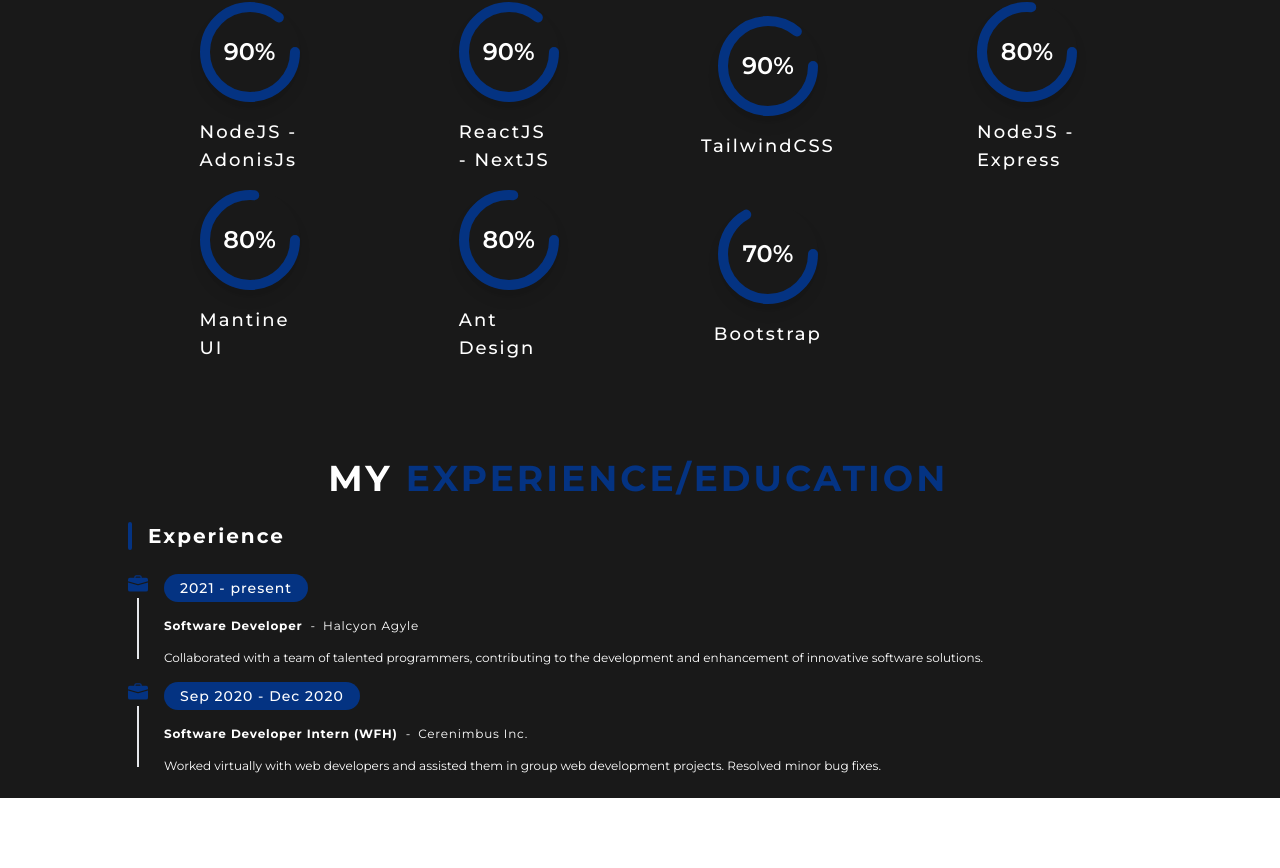
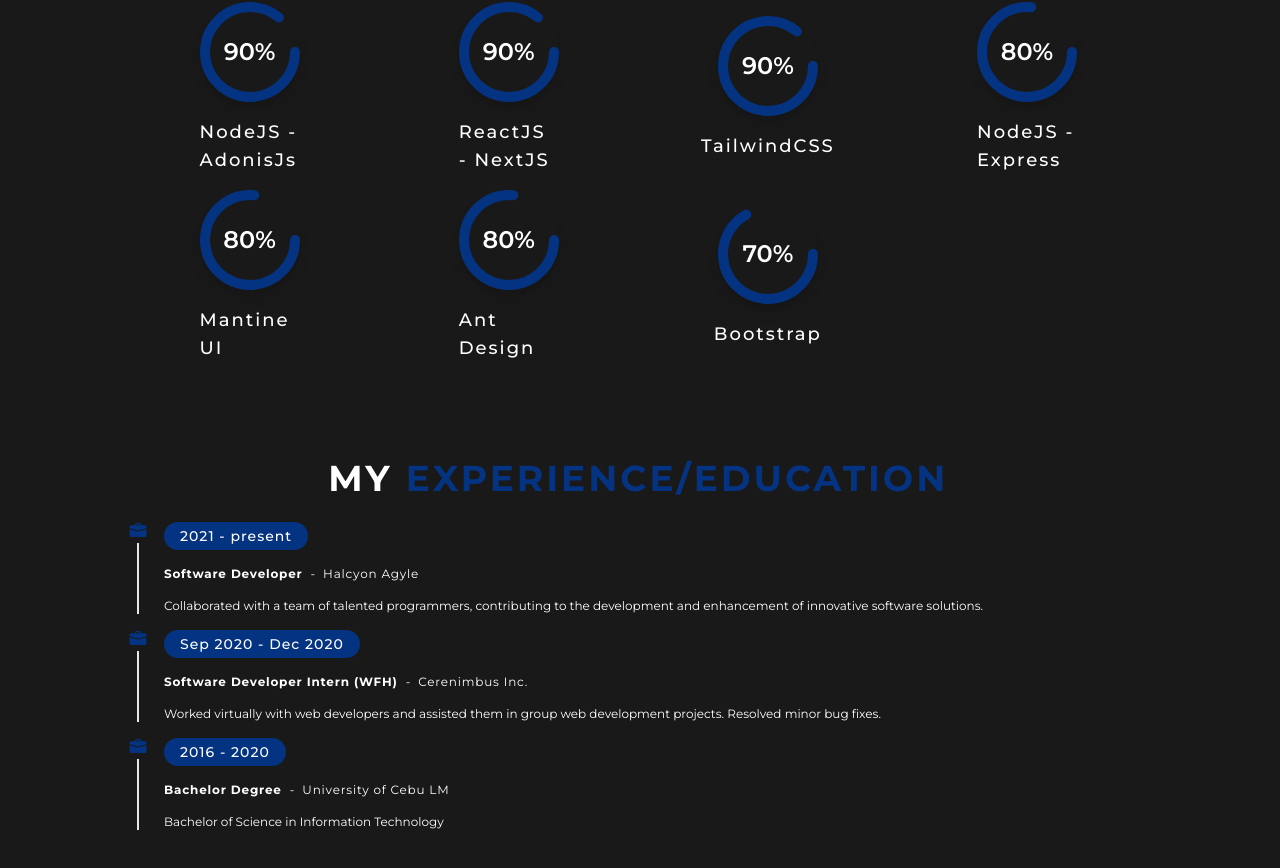
Before and after one commit to Mark-Anthony-Roda/mark-anthony-roda, a Next.js app: page / in a window 1280 px wide. Shown: the part 1912-2780 px from the top of the page. Before the commit the page ends 2710 px from the top, so only its background shows below. Built offline with nearby package versions, Linux system fonts and the light colour scheme.

Commit message:
feat: portfolio
Signed-off-by: Mark-Anthony-Roda <rodamarkanthony90@gmail.com>

```diff
--- a/app/page.tsx
+++ b/app/page.tsx
@@ -3,6 +3,7 @@
 import HeroBanner from "@/components/sections/HeroBanner";
 import MyExperienceEducation from "@/components/sections/MyExperienceEducation";
 import MySkills from "@/components/sections/MySkills";
+import Socials from "@/components/sections/Socials";
 export default function Home() {
   return (
     <div className="pb-[75px] md:pb-6 flex flex-col gap-6">
@@ -14,6 +15,8 @@
         <MySkills />
 
         <MyExperienceEducation />
+
+        <Socials />
       </div>
     </div>
   );
--- a/components/layout/DefaultLayout.tsx
+++ b/components/layout/DefaultLayout.tsx
@@ -1,5 +1,5 @@
 "use client";
-import { ReactNode, useEffect } from "react";
+import { ReactNode, useEffect, useRef } from "react";
 import useNavigation from "@/lib/store/sectionNavigationStore";
 import { useShallow } from "zustand/react/shallow";
 import FloatingMenu from "./FloatingMenu";
@@ -7,6 +7,8 @@
 import useTheme from "@/lib/store/themeStore";
 
 export default function DefaultLayout({ children }: { children: ReactNode }) {
+  const observer = useRef<IntersectionObserver | null>(null);
+
   const { navigations, handleScroll } = useNavigation(
     useShallow((state) => ({
       navigations: state.navigations,
@@ -14,19 +16,41 @@
     }))
   );
 
-  const { theme, classTheme } = useTheme(
+  const { theme, classTheme, getInitialTheme } = useTheme(
     useShallow((state) => ({
       theme: state.theme,
       classTheme: state.class,
+      getInitialTheme: state.getInitialTheme,
     }))
   );
 
   useEffect(() => {
-    window.addEventListener("scroll", handleScroll);
+    getInitialTheme();
+  }, [getInitialTheme]);
+
+  useEffect(() => {
+    observer.current = new IntersectionObserver(
+      (entries) => {
+        entries.forEach((entry) => {
+          if (entry.isIntersecting) {
+            useNavigation.setState({ active: entry.target.id });
+          }
+        });
+      },
+      { threshold: 0.5 }
+    );
+
+    navigations.forEach((section) => {
+      const target = document.getElementById(section.id);
+      if (target) {
+        observer.current?.observe(target);
+      }
+    });
+
     return () => {
-      window.removeEventListener("scroll", handleScroll);
+      observer.current?.disconnect();
     };
-  }, [handleScroll]);
+  }, [navigations]);
 
   return (
     <div
--- a/components/layout/HeadingMenu.tsx
+++ b/components/layout/HeadingMenu.tsx
@@ -44,8 +44,8 @@
         return (
           <div
             key={index}
-            data-tooltip-id={`tooltip-${index}`}
-            data-tooltip-content={item.name}
+            // data-tooltip-id={`tooltip-${index}`}
+            // data-tooltip-content={item.name}
           >
             <Button
               onClick={() => scrollToElement(item.id)}
@@ -53,13 +53,13 @@
             >
               {createElement(item.icon, { size: "20" })}
             </Button>
-            <Tooltip id={`tooltip-${index}`} place="top" />
+            {/* <Tooltip id={`tooltip-${index}`} place="top" /> */}
           </div>
         );
       })}
       <div
-        data-tooltip-id={`theme`}
-        data-tooltip-content={theme === "dark" ? `Light mode` : `Dark mode`}
+      // data-tooltip-id={`theme`}
+      // data-tooltip-content={theme === "dark" ? `Light mode` : `Dark mode`}
       >
         <Button
           onClick={toggleTheme}
@@ -71,7 +71,7 @@
             size: "20",
           })}
         </Button>
-        <Tooltip id={`theme`} place="right" />
+        {/* <Tooltip id={`theme`} place="right" /> */}
       </div>
     </div>
   );
--- a/components/sections/AboutMe.tsx
+++ b/components/sections/AboutMe.tsx
@@ -63,7 +63,7 @@
       className="w-full flex flex-col gap-6 justify-center items-center"
     >
       <h2
-        className={`text-xl md:text-4xl font-bold tracking-[3px] uppercase`}
+        className={`text-xl md:text-4xl font-bold tracking-[3px] uppercase text-center`}
         style={{ color: classTheme[theme].textColor }}
       >
         About{" "}
--- a/components/sections/HeroBanner.tsx
+++ b/components/sections/HeroBanner.tsx
@@ -1,7 +1,6 @@
 "use client";
 
 import Image from "next/image";
-import Button from "../core/Button";
 import profilePicture from "@/public/images/profile/profile.webp";
 import { TypeAnimation } from "react-type-animation";
 import { IoMdDownload } from "react-icons/io";
@@ -56,10 +55,14 @@
               me to contribute effectively to full-stack development projects.
             </p>
 
-            <Button>
+            <a
+              href={"/resume/Mark-Roda-Resume.pdf"}
+              download={"mark-roda-resume"}
+              className="bg-[#043382] font-bold text-white py-2 px-6 md:w-fit rounded-full hover:bg-[#042B6B] flex gap-4 justify-center items-center"
+            >
               <p>Download Resume</p>
               <IoMdDownload />
-            </Button>
+            </a>
           </div>
           <motion.div
             initial={{ scale: 0 }}
--- a/components/sections/MyExperienceEducation.tsx
+++ b/components/sections/MyExperienceEducation.tsx
@@ -30,7 +30,8 @@
   const education = [
     {
       year: "2016 - 2020",
-      school: "University of Cebu Lapu-Lapu and Mandaue",
+      position: "Bachelor Degree",
+      school: "University of Cebu LM",
       course: "Bachelor of Science in Information Technology",
     },
   ];
@@ -40,7 +41,7 @@
       className="w-full flex flex-col gap-6 justify-center items-center"
     >
       <h2
-        className={`text-xl md:text-4xl font-bold tracking-[3px] uppercase`}
+        className={`text-xl md:text-4xl font-bold tracking-[3px] uppercase text-center`}
         style={{ color: classTheme[theme].textColor }}
       >
         My{" "}
@@ -52,25 +53,35 @@
         </span>
       </h2>
 
-      <div className="flex gap-4 w-full px-8 sm:px-18 md:px-24 lg:px-32">
-        <div
-          className={`w-1 h-7 rounded`}
-          style={{ backgroundColor: classTheme[theme].primaryBackground }}
-        />
-        <h3
-          className={`text-base sm:text-xl font-bold tracking-[2px]`}
-          style={{ color: classTheme[theme].textColor }}
-        >
-          Experience
-        </h3>
-      </div>
-
       <div className="flex flex-col w-full text-[#043382] gap-4 px-8 sm:px-18 md:px-24 lg:px-32">
         {experiences.map((item, index) => (
           <div key={index} className="flex gap-4">
             <div className="flex flex-col gap-1 justify-start items-center">
               <BsFillBriefcaseFill size={20} />
-              <div className="border w-[1px] h-[66%]" />
+              <div className="border w-[1px] h-[90%]" />
+            </div>
+            <div
+              className="flex flex-col gap-4"
+              style={{ color: classTheme[theme]?.textColor }}
+            >
+              <p className="px-4 py-1 text-sm rounded-full bg-[#043382] font-medium tracking-[1px] w-fit text-white">
+                {item.year}
+              </p>
+              <div className="flex gap-2 text-xs">
+                <p className="font-bold tracking-[0.8px]">{item.position}</p>
+                <p>-</p>
+                <p className="tracking-[0.8px]">{item.company}</p>
+              </div>
+              <p className="text-xs">{item.description}</p>
+            </div>
+          </div>
+        ))}
+
+        {education.map((item, index) => (
+          <div key={index} className="flex gap-4">
+            <div className="flex flex-col gap-1 justify-start items-center">
+              <BsFillBriefcaseFill size={20} />
+              <div className="border w-[1px] h-[90%]" />
             </div>
             <div
               className="flex flex-col gap-4"
@@ -82,9 +93,9 @@
               <div className="flex gap-2 text-xs">
                 <p className="font-bold tracking-[0.8px]">{item.position}</p>
                 <p>-</p>
-                <p className="tracking-[0.8px]">{item.company}</p>
+                <p className="tracking-[0.8px]">{item.school}</p>
               </div>
-              <p className="text-xs">{item.description}</p>
+              <p className="text-xs">{item.course}</p>
             </div>
           </div>
         ))}
--- a/components/sections/MySkills.tsx
+++ b/components/sections/MySkills.tsx
@@ -75,7 +75,7 @@
     >
       <h2
         id="about-me"
-        className={`text-xl md:text-4xl font-bold tracking-[3px] uppercase`}
+        className={`text-xl md:text-4xl font-bold tracking-[3px] uppercase text-center`}
         style={{ color: classTheme[theme].textColor }}
       >
         My{" "}
--- /dev/null
+++ b/components/sections/Socials.tsx
@@ -0,0 +1,73 @@
+import useTheme from "@/lib/store/themeStore";
+import Link from "next/link";
+import { BiLogoGmail } from "react-icons/bi";
+import { FaFacebook, FaLinkedin, FaPhoneAlt } from "react-icons/fa";
+import { useShallow } from "zustand/react/shallow";
+
+export default function Socials() {
+  const { theme, classTheme } = useTheme(
+    useShallow((state) => ({
+      theme: state.theme,
+      classTheme: state.class,
+    }))
+  );
+
+  return (
+    <section
+      id="socials"
+      className="w-full flex flex-col gap-6 justify-center items-center"
+    >
+      <h2
+        className={`text-xl md:text-4xl font-bold tracking-[3px] uppercase`}
+        style={{ color: classTheme[theme].textColor }}
+      >
+        Contact{" "}
+        <span
+          className={`tracking-[3px] font-bold`}
+          style={{ color: classTheme[theme].textHightlight }}
+        >
+          me
+        </span>
+      </h2>
+
+      <div className="flex gap-4">
+        <div className="flex gap-2 text-red-500 items-center">
+          <BiLogoGmail size={20} />
+          <p
+            className="text-xs"
+            style={{ color: classTheme[theme]?.textColor }}
+          >
+            rodamarkanthony90@gmail.com
+          </p>
+        </div>
+
+        <div className="flex gap-2 text-green-500 items-center">
+          <FaPhoneAlt size={20} />
+          <p
+            className="text-xs"
+            style={{ color: classTheme[theme]?.textColor }}
+          >
+            09558543435
+          </p>
+        </div>
+      </div>
+      <div className="grid grid-cols-2 gap-6">
+        <Link
+          href={"https://www.facebook.com/MarkSuperDuperGwapo/"}
+          className="text-[#1877F2]"
+        >
+          <FaFacebook size={32} />
+        </Link>
+
+        <Link
+          href={
+            "https://www.linkedin.com/in/mark-anthony-roda-0427921b6?utm_source=share&utm_campaign=share_via&utm_content=profile&utm_medium=android_app"
+          }
+          className="text-[#0077B5]"
+        >
+          <FaLinkedin size={32} />
+        </Link>
+      </div>
+    </section>
+  );
+}
--- a/lib/store/sectionNavigationStore.ts
+++ b/lib/store/sectionNavigationStore.ts
@@ -1,6 +1,7 @@
 import { FunctionComponent } from "react";
 import { GiMeepleGroup, GiSkills } from "react-icons/gi";
 import { ImProfile } from "react-icons/im";
+import { IoMdMailOpen } from "react-icons/io";
 import { MdPerson4 } from "react-icons/md";
 import { create } from "zustand";
 const useNavigation = create<{
@@ -35,6 +36,11 @@
       icon: GiMeepleGroup,
       id: "experience",
     },
+    {
+      name: "Socials",
+      icon: IoMdMailOpen,
+      id: "socials",
+    },
   ],
   activeHandler: (to: string) => {
     set({ active: to });
--- a/lib/store/themeStore.ts
+++ b/lib/store/themeStore.ts
@@ -3,6 +3,7 @@
   theme: "dark" | "light";
   class: { [key: string]: { [key: string]: string } };
   toggleTheme: () => void;
+  getInitialTheme: () => void;
 }>((set, get) => ({
   theme: "dark",
   class: {
@@ -24,9 +25,16 @@
 
     if (currentTheme === "dark") {
       set({ theme: "light" });
+      localStorage.setItem("theme", "light");
     } else {
       set({ theme: "dark" });
+      localStorage.setItem("theme", "dark");
     }
+  },
+  getInitialTheme: () => {
+    const theme: any = localStorage.getItem("theme") ?? "dark";
+
+    if (theme) set({ theme: theme });
   },
 }));
 
```
Also changed, not shown: 1 other file (tests, documents, lock files or other folders).
